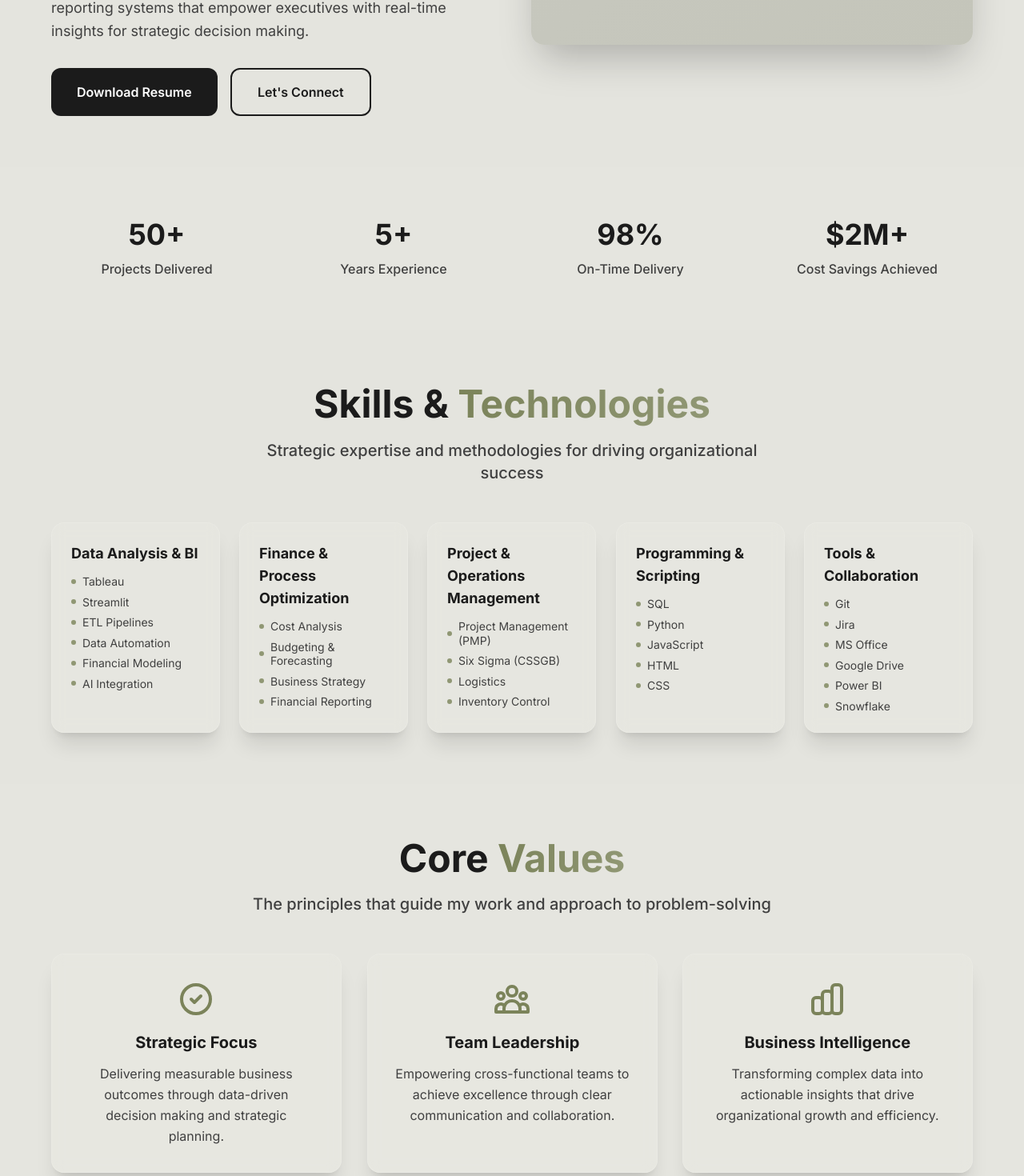
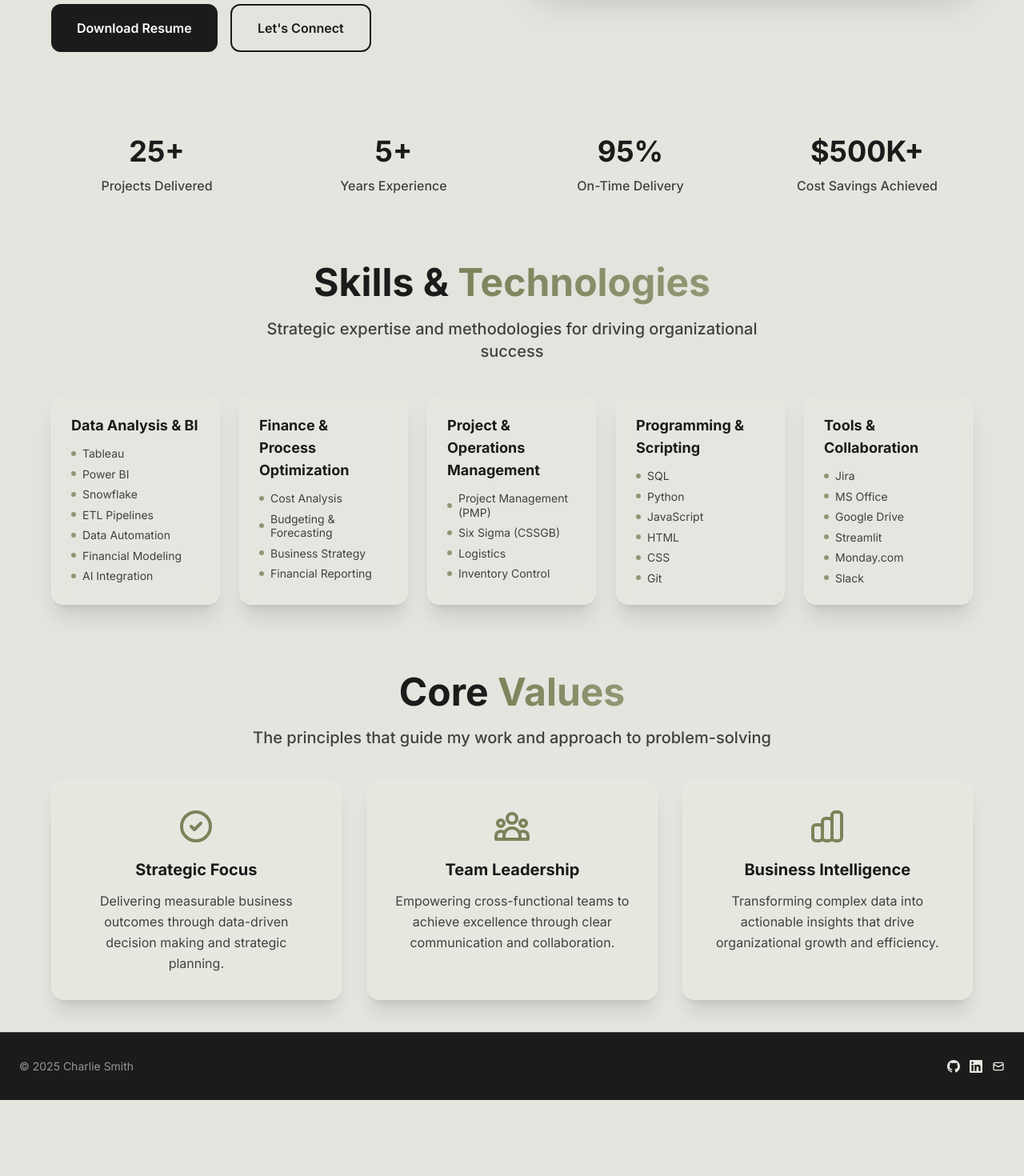
Before and after one commit to csmith1133/personal-website, a React (Create React App) app in the folder client/: page /about in a window 1280 px wide. Shown: the part 578-2048 px from the top of the page at 80% size. After the commit the page ends 1953 px from the top, so only its background shows below. Built offline with nearby package versions, Linux system fonts and the light colour scheme.

Commit message:
Update footer copyright name, revise About page skills and stats, adjust section padding across multiple pages, and enhance Work page descriptions for clarity.

```diff
--- a/client/src/components/Footer.js
+++ b/client/src/components/Footer.js
@@ -39,7 +39,7 @@ const Footer = () => {
         <div className="flex justify-between items-center">
           {/* Copyright - Left Side */}
           <div className="text-ivory-200/60 text-sm">
-            © {currentYear} Charles Smith
+            © {currentYear} Charlie Smith
           </div>
 
           {/* Social Links - Right Side */}
--- a/client/src/pages/About.js
+++ b/client/src/pages/About.js
@@ -5,7 +5,7 @@ const About = () => {
   const skills = [
     {
       category: 'Data Analysis & BI',
-      technologies: ['Tableau', 'Streamlit', 'ETL Pipelines', 'Data Automation', 'Financial Modeling', 'AI Integration']
+      technologies: ['Tableau', 'Power BI', 'Snowflake', 'ETL Pipelines', 'Data Automation', 'Financial Modeling', 'AI Integration']
     },
     {
       category: 'Finance & Process Optimization',
@@ -17,25 +17,25 @@ const About = () => {
     },
     {
       category: 'Programming & Scripting',
-      technologies: ['SQL', 'Python', 'JavaScript', 'HTML', 'CSS']
+      technologies: ['SQL', 'Python', 'JavaScript', 'HTML', 'CSS', 'Git']
     },
     {
       category: 'Tools & Collaboration',
-      technologies: ['Git', 'Jira', 'MS Office', 'Google Drive', 'Power BI', 'Snowflake']
+      technologies: ['Jira', 'MS Office', 'Google Drive', 'Streamlit', 'Monday.com', 'Slack']
     }
   ];
 
   const stats = [
-    { number: '50+', label: 'Projects Delivered' },
+    { number: '25+', label: 'Projects Delivered' },
     { number: '5+', label: 'Years Experience' },
-    { number: '98%', label: 'On-Time Delivery' },
-    { number: '$2M+', label: 'Cost Savings Achieved' }
+    { number: '95%', label: 'On-Time Delivery' },
+    { number: '$500K+', label: 'Cost Savings Achieved' }
   ];
 
   return (
     <div className="min-h-screen bg-ivory-300">
       {/* Hero Section */}
-      <section className="pt-20 pb-16 modern-gradient">
+      <section className="pb-16 modern-gradient">
         <div className="modern-container">
           <div className="grid lg:grid-cols-2 gap-12 items-center">
             {/* Content */}
@@ -87,7 +87,7 @@ const About = () => {
 
 
       {/* Stats Section */}
-      <section className="py-16 bg-ivory-200/30">
+      <section className="py-10 bg-ivory-200/30">
         <div className="modern-container">
           <div className="grid grid-cols-2 lg:grid-cols-4 gap-8">
             {stats.map((stat, index) => (
@@ -111,13 +111,13 @@ const About = () => {
       </section>
 
       {/* Skills Section */}
-      <section className="py-16">
+      <section className="py-10">
         <div className="modern-container">
           <motion.div
             initial={{ opacity: 0, y: 30 }}
             animate={{ opacity: 1, y: 0 }}
             transition={{ duration: 0.8 }}
-            className="text-center mb-12"
+            className="text-center mb-10"
           >
             <h2 className="text-4xl md:text-5xl font-bold text-noir-900 mb-2">
               Skills & <span className="gradient-text">Technologies</span>
@@ -154,13 +154,13 @@ const About = () => {
       </section>
 
       {/* Personal Values Section */}
-      <section className="py-16 bg-ivory-200/30">
+      <section className="py-10 bg-ivory-200/30">
         <div className="modern-container">
           <motion.div
             initial={{ opacity: 0, y: 30 }}
             animate={{ opacity: 1, y: 0 }}
             transition={{ duration: 0.8 }}
-            className="text-center mb-12"
+            className="text-center mb-10"
           >
             <h2 className="text-4xl md:text-5xl font-bold text-noir-900 mb-2">
               Core <span className="gradient-text">Values</span>
--- a/client/src/pages/Blog.js
+++ b/client/src/pages/Blog.js
@@ -50,7 +50,7 @@ const Blog = () => {
   return (
     <div className="min-h-screen bg-ivory-300">
       {/* Hero Section */}
-      <section className="pt-20 pb-12 modern-gradient">
+      <section className="pt-12 pb-12 modern-gradient">
         <div className="modern-container">
           <motion.div
             initial={{ opacity: 0, y: 30 }}
@@ -69,7 +69,7 @@ const Blog = () => {
       </section>
 
       {/* Under Construction Notice */}
-      <section className="py-16">
+      <section className="py-10">
         <div className="modern-container">
           <motion.div
             initial={{ opacity: 0, y: 20 }}
@@ -146,7 +146,7 @@ const Blog = () => {
       </section>
 
       {/* Blog Posts Preview */}
-      <section className="py-16">
+      <section className="py-10">
         <div className="modern-container">
           <div className="grid md:grid-cols-2 lg:grid-cols-3 gap-8">
             {filteredPosts.map((post, index) => (
@@ -213,7 +213,7 @@ const Blog = () => {
       </section>
 
       {/* Newsletter Signup */}
-      <section className="py-16 bg-noir-900">
+      <section className="py-10 bg-noir-900">
         <div className="modern-container">
           <motion.div
             initial={{ opacity: 0, y: 30 }}
--- a/client/src/pages/Contact.js
+++ b/client/src/pages/Contact.js
@@ -63,7 +63,7 @@ const Contact = () => {
   return (
     <div className="min-h-screen bg-ivory-300">
       {/* Hero Section */}
-      <section className="pt-16 pb-4 modern-gradient">
+      <section className="pb-4 modern-gradient">
         <div className="modern-container">
           <motion.div
             initial={{ opacity: 0, y: 30 }}
--- a/client/src/pages/Home.js
+++ b/client/src/pages/Home.js
@@ -38,7 +38,7 @@ const Home = () => {
   ];
 
   return (
-    <section className="min-h-screen flex items-center justify-center relative overflow-hidden bg-ivory-300">
+    <section className="min-h-screen pt-12 relative overflow-hidden bg-ivory-300">
       {/* Animated Background Elements */}
       <div className="absolute inset-0 z-0">
         <motion.div
@@ -72,7 +72,7 @@ const Home = () => {
 
       {/* Main Content */}
       <div className="relative z-10 modern-container">
-        <div className="grid lg:grid-cols-2 gap-12 items-center min-h-[80vh]">
+        <div className="grid lg:grid-cols-2 gap-12 items-center">
           {/* Left Side - Content */}
           <motion.div
             initial={{ opacity: 0, x: -50 }}
@@ -83,7 +83,7 @@ const Home = () => {
             {/* Name */}
             <div>
               <h1 className="text-5xl md:text-6xl lg:text-7xl font-bold text-noir-900 mb-4">
-                Charles{' '}
+                Charlie{' '}
                 <span className="gradient-text">Smith</span>
               </h1>
             </div>
--- a/client/src/pages/Work.js
+++ b/client/src/pages/Work.js
@@ -231,14 +231,14 @@ const Work = () => {
     {
       year: '2007 - 2010',
       company: 'University of Northern Colorado',
-      description: 'Early education focus with NCAA Division 1 athletics.',
+      description: 'Foundational education in teaching and pedagogy, developing leadership skills through competitive athletics at the Division 1 level.',
       type: 'education',
       roles: [
         {
           title: 'Physical Education K-12',
           period: '2007 - 2010',
           achievements: [
-            'NCAA Division 1 Track & Field Team - Throws',
+            'NCAA Division 1 Track & Field Team - Throws Specialist',
             'Greeley, Colorado'
           ]
         }
@@ -318,7 +318,7 @@ const Work = () => {
   return (
     <div className="min-h-screen bg-ivory-300">
       {/* Hero Section */}
-      <section className="pt-20 pb-12 modern-gradient">
+      <section className="pb-12 modern-gradient">
         <div className="modern-container">
           <motion.div
             initial={{ opacity: 0, y: 30 }}
@@ -350,7 +350,7 @@ const Work = () => {
       </section>
 
       {/* Featured Projects */}
-      <section className="py-16">
+      <section className="py-10">
         <div className="modern-container">
           <motion.div
             initial={{ opacity: 0, y: 30 }}
@@ -501,7 +501,7 @@ const Work = () => {
       </section>
 
       {/* Professional Timeline */}
-      <section className="py-16 bg-ivory-200/30">
+      <section className="py-10 bg-ivory-200/30">
         <div className="modern-container">
           <motion.div
             initial={{ opacity: 0, y: 30 }}
```
